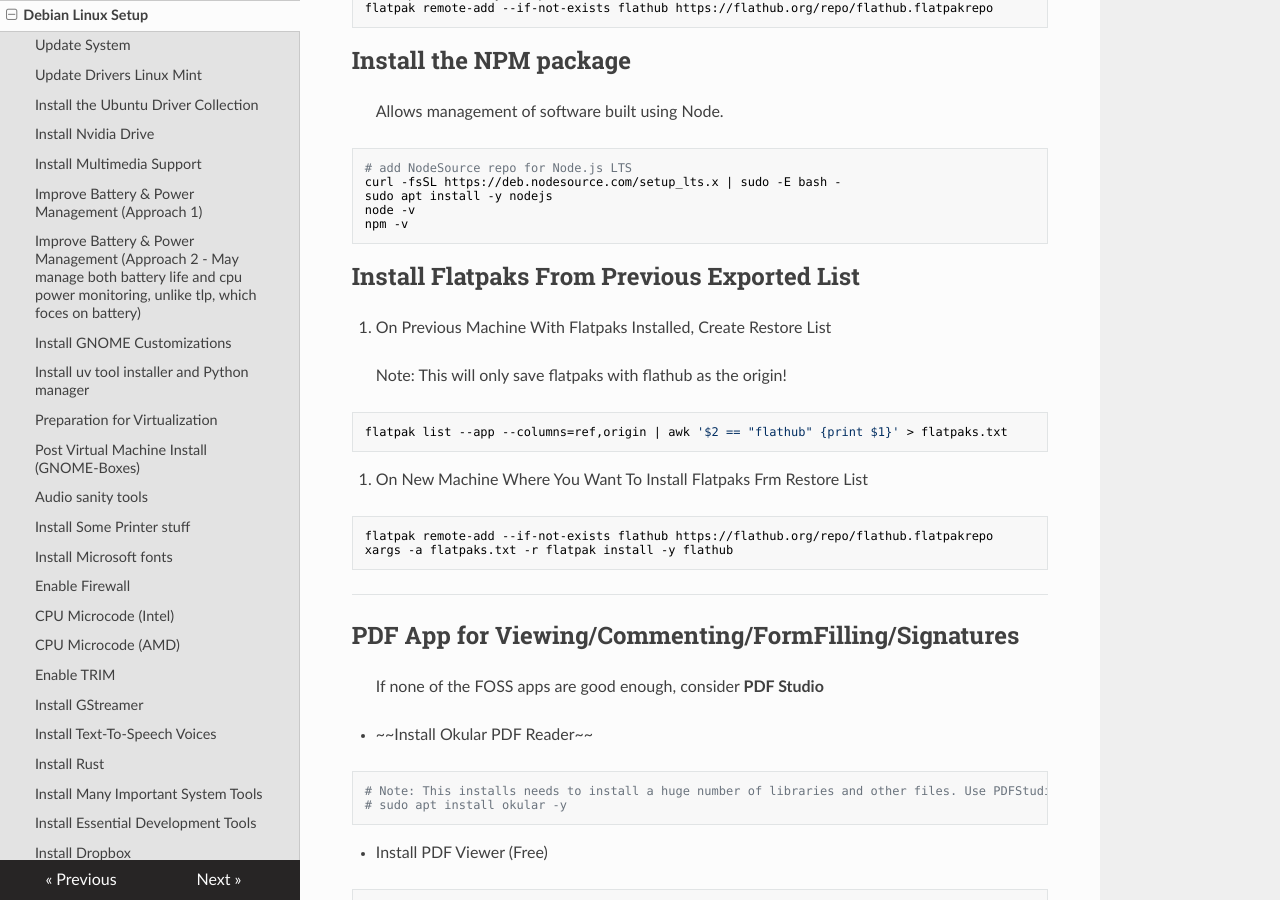
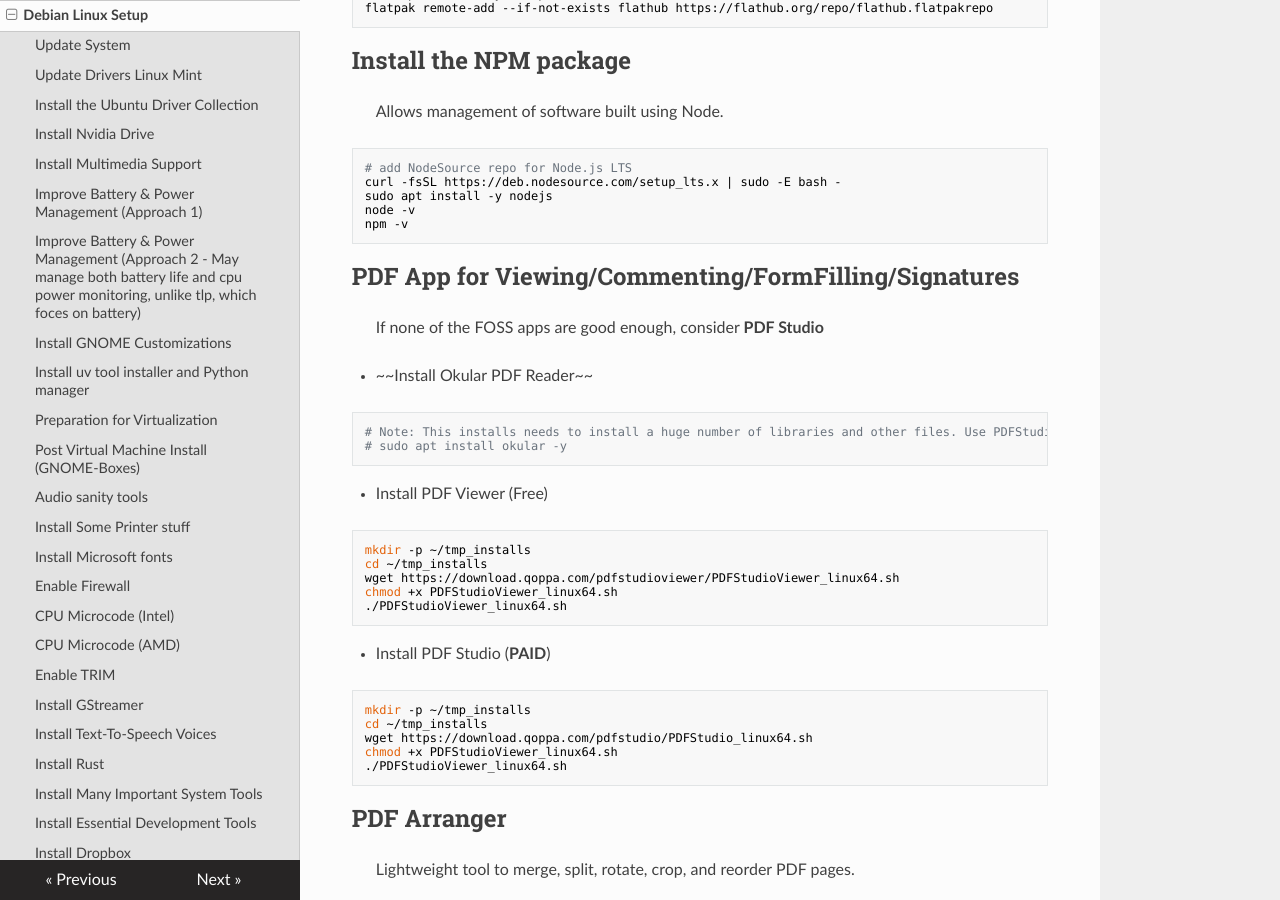
Before and after one commit to travisseymour/useful_stuff, an MkDocs documentation site: the page built from docs/debian_setup.md, in a window 1280 px wide and 900 px high, scrolled down 7453 px. Built offline with MkDocs 1.6.1, drawn with Linux system fonts in a browser that asks for light colours; nearby versions of some CDN libraries.

````diff
--- a/docs/debian_setup.md
+++ b/docs/debian_setup.md
@@ -359,25 +359,6 @@
 node -v
 npm -v
 ```
-
-## Install Flatpaks From Previous Exported List
-
-1. On Previous Machine With Flatpaks Installed, Create Restore List
-
-> Note: This will only save flatpaks with flathub as the origin!
-
-```bash
-flatpak list --app --columns=ref,origin | awk '$2 == "flathub" {print $1}' > flatpaks.txt
-```
-
-2. On New Machine Where You Want To Install Flatpaks Frm Restore List
-
-```bash
-flatpak remote-add --if-not-exists flathub https://flathub.org/repo/flathub.flatpakrepo
-xargs -a flatpaks.txt -r flatpak install -y flathub
-```
-
----
 
 ## PDF App for Viewing/Commenting/FormFilling/Signatures
 
````
Also changed, not shown: Workflow.md (+2 -1 lines).
